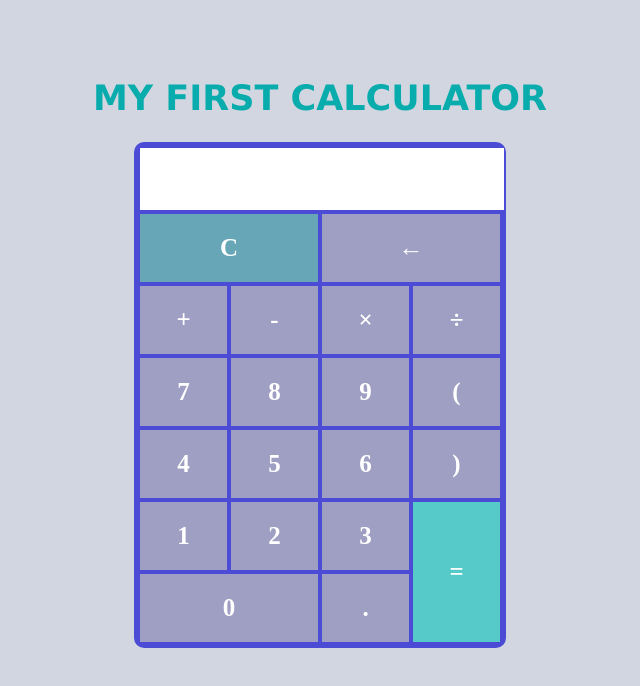
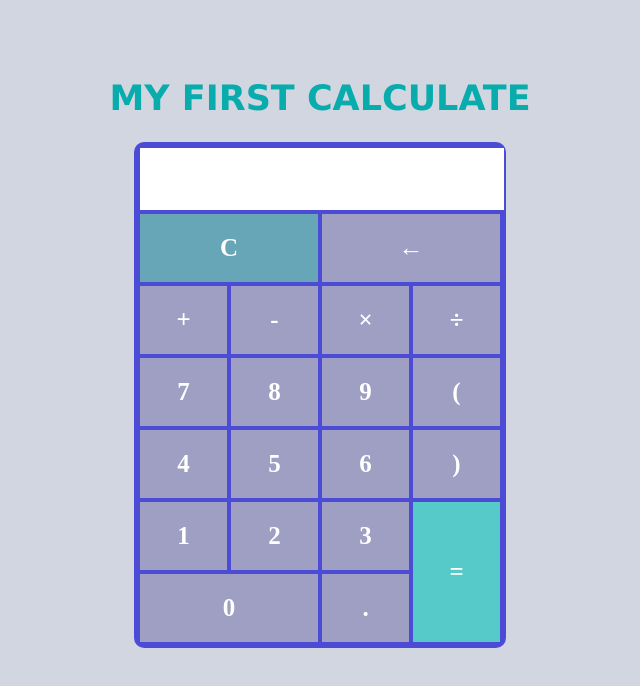
Before and after one commit to Toktobaeva/calculate, a plain HTML site: page index.html in a window 1280 px wide. Shown: the whole page, without its empty margins (320-960 px from the left). Drawn offline with Linux system fonts and the light colour scheme.

Commit message:
Update index.html

```diff
--- a/index.html
+++ b/index.html
@@ -8,7 +8,7 @@
     <title>Document</title>
 </head>
 <body>
-    <h1>My First Calculator</h1>
+    <h1>My First Calculate</h1>
   <div class="container">
       <div class="item input">
           <form name="form">
```
